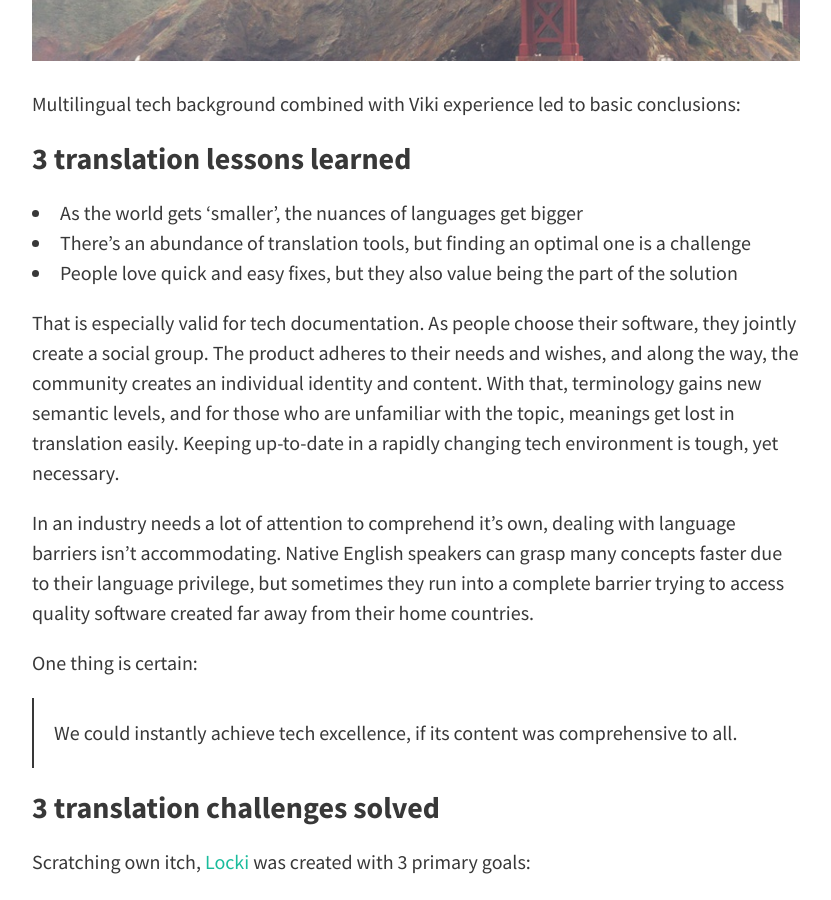
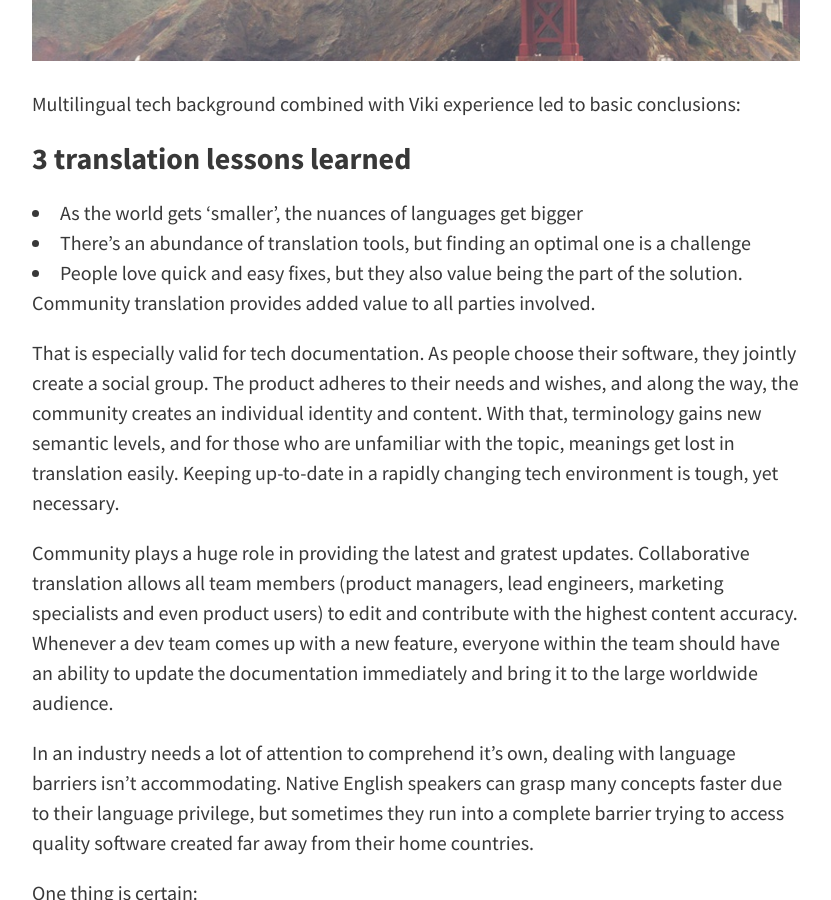
Before and after one commit to team-pal/locki-blog, a Jekyll site: the page built from _posts/2017-01-10-why-locki.md, in a window 1280 px wide and 900 px high, scrolled down 1427 px. Shown: the whole window, without its empty margins (224-1055 px from the left). Built offline with Jekyll 4.4.1, drawn with Linux system fonts in a browser that asks for light colours; nearby versions of some CDN libraries; some of the changed text lies outside the part shown.

Commit message:
Added collaborative translation part.

```diff
--- a/_posts/2017-01-10-why-locki.md
+++ b/_posts/2017-01-10-why-locki.md
@@ -5,7 +5,7 @@ title: Why we decided to release Locki
 
 We took lessons learned from translation tech industry and solved 3 primary localization challenges. Driven by our mission: Translate everything on the internet.
 
-> Last Summer in San Francisco was not the coldest our CEO and Founder Ryo Chikizawa has experienced, but it was definitely the most memorable he will ever recall.
+> Last Summer in San Francisco was not the coldest our CEO and Founder [Ryo Chikizawa](https://www.linkedin.com/in/ryo-chikazawa-01533749/en) has experienced, but it was definitely the most memorable he will ever recall.
 
 As a web developer with rich previous experience in a large tech corporation DeNA, as well as the global video streaming startup Viki (which was sold to Rakuten in 2013), Ryo spent an immense amount of time learning about newest best software needed for his daily job. Starting his career in Japan, he spent hours reading Japanese and English tech documentation, a necessary step that could be simplified, if the right tools were in place.
 
@@ -21,11 +21,14 @@ Multilingual tech background combined with Viki experience led to basic conclusi
 
 * As the world gets 'smaller', the nuances of languages get bigger
 * There's an abundance of translation tools, but finding an optimal one is a challenge
-* People love quick and easy fixes, but they also value being the part of the solution
+* People love quick and easy fixes, but they also value being the part of the solution. Community translation provides added value to all parties involved.
 
 That is especially valid for tech documentation. As people choose their software, they jointly create a social group. The product adheres to their needs and wishes, and along the way, the community creates an individual identity and content. With that, terminology gains new semantic levels, and for those who are unfamiliar with the topic, meanings get lost in translation easily. Keeping up-to-date in a rapidly changing tech environment is tough, yet necessary.
 
+Community plays a huge role in providing the latest and gratest updates. Collaborative translation allows all team members (product managers, lead engineers, marketing specialists and even product users) to edit and contribute with the highest content accuracy. Whenever a dev team comes up with a new feature, everyone within the team should have an ability to update the documentation immediately and bring it to the large worldwide audience.
+
 In an industry needs a lot of attention to comprehend it's own, dealing with language barriers isn't accommodating. Native English speakers can grasp many concepts faster due to their language privilege, but sometimes they run into a complete barrier trying to access quality software created far away from their home countries.
+
 
 One thing is certain:
 
```
